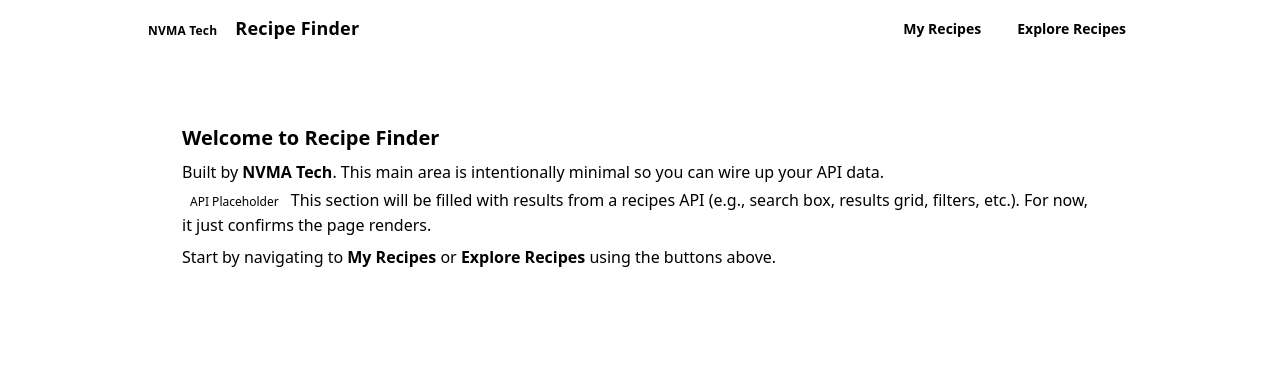
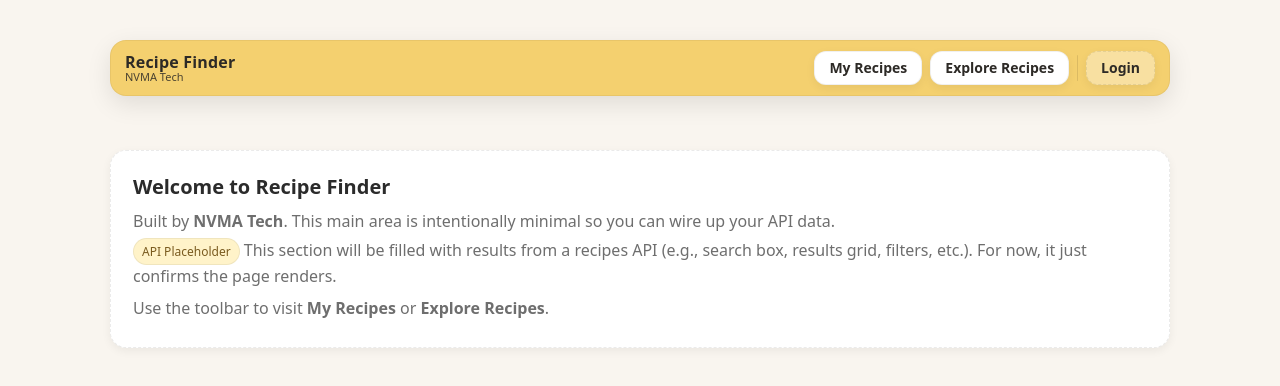
Before and after one commit to CS4800-Group8/Gather, a Next.js app: page / in a window 1280 px wide. Shown: the top 386 px of the page. Built offline with nearby package versions, Linux system fonts and the light colour scheme.

Commit message:
Init Commit: basic navbar and main area layout

```diff
--- a/src/app/globals.css
+++ b/src/app/globals.css
@@ -1,162 +1,158 @@
-]/* -------------------------------------------------------------------------
+/* -------------------------------------------------------------------------
    globals.css
    Purpose:
-     - Site-wide CSS that applies to every page.
-     - Sets colors, fonts, simple layout utilities, and component styles
-       used in our tiny demo (header, buttons, hero box).
-
-   Tips for newcomers:
-     - This file is imported once in app/layout.tsx and then affects the
-       entire app.
-     - You can safely add your own classes and variables here.
+     - Bright, friendly theme with a floating toolbar.
+     - No ARIA-dependent styles. Active nav state uses a plain "is-active" class.
 -------------------------------------------------------------------------- */
 
-/* Color variables and small design tokens */
+/* ===== Theme tokens ===== */
 :root {
-  --bg: #0f1115;
-  --panel: #151922;
-  --muted: #9aa4b2;
-  --text: #e8ecf1;
-  --primary: #4da3ff;
-  --primary-ink: #0b2038;
-  --border: #232838;
-  --hover: #1b2030;
-  --radius: 14px;
+  --bg: #F9F5EF;            /* light beige page background */
+  --paper: #ffffff;         /* card/paper surfaces */
+  --text: #2B2B2B;          /* main text color */
+  --muted: #6E6E6E;         /* helper/secondary text */
+
+  /* Amber toolbar */
+  --toolbar: #F4D06F;       /* warm amber */
+  --toolbar-ink: #2D2A26;   /* dark ink on amber */
+
+  --border: rgba(0, 0, 0, 0.08);
+  --radius: 16px;
+
+  /* Shadows */
+  --shadow-sm: 0 3px 10px rgba(0, 0, 0, 0.06);
+  --shadow-md: 0 8px 24px rgba(0, 0, 0, 0.10);
+  --shadow-lg: 0 14px 50px rgba(0, 0, 0, 0.12);
+
 }
 
-/* Box sizing makes width/height easier to reason about */
+/* ===== Base resets ===== */
 *,
 *::before,
-*::after {
-  box-sizing: border-box;
-}
+*::after { box-sizing: border-box; }
 
-html, body {
-  height: 100%;
-}
+html, body { height: 100%; }
 
-/* Base page styles */
 body {
   margin: 0;
   color: var(--text);
-  background: radial-gradient(1200px 600px at 80% -10%, #1a2234 0%, var(--bg) 55%),
-              var(--bg);
+  background: var(--bg);
   font-family: ui-sans-serif, system-ui, -apple-system, Segoe UI, Roboto, Helvetica, Arial, "Apple Color Emoji", "Segoe UI Emoji";
+  -webkit-font-smoothing: antialiased;
+  -moz-osx-font-smoothing: grayscale;
 }
 
-/* Links look like normal text by default; we style nav buttons manually */
-a {
-  color: inherit;
-  text-decoration: none;
-}
+a { color: inherit; text-decoration: none; }
 
-/* A centered container with max width + padding */
 .container {
-  max-width: 1000px;
+  max-width: 1100px;
   margin: 0 auto;
   padding: 20px;
 }
 
-/* ===== Header + Nav ===== */
-.header {
-  border-bottom: 1px solid var(--border);
-  backdrop-filter: saturate(130%) blur(6px);
-  position: sticky; /* stays visible when scrolling */
-  top: 0;
-  z-index: 10;
-  background: color-mix(in srgb, var(--bg) 85%, transparent);
+/* ===== Floating toolbar ===== */
+.toolbar-wrap {
+  position: sticky;
+  top: 12px;
+  z-index: 20;
+  padding: 8px 0;
 }
 
-.header__inner {
+.toolbar {
   display: flex;
   align-items: center;
   justify-content: space-between;
   gap: 16px;
-  padding: 14px 0;
+
+  background: var(--toolbar);
+  color: var(--toolbar-ink);
+  border-radius: var(--radius);
+  border: 1px solid rgba(0,0,0,0.05);
+  box-shadow: var(--shadow-md);
+  padding: 10px 14px;
 }
 
-.brand {
-  display: flex;
-  align-items: baseline;
-  gap: 10px;
-}
+/* Brand */
+.brand { display: flex; align-items: center; gap: 12px; }
 
-.brand__title {
-  font-weight: 700;
+.brand__title { display: flex; flex-direction: column; line-height: 1.05; }
+
+.brand__name {
+  font-weight: 800;
+  font-size: 16px;
   letter-spacing: 0.2px;
 }
 
-.brand__subtitle {
-  font-size: 12px;
-  color: var(--muted);
-  padding: 2px 8px;
-  border: 1px solid var(--border);
-  border-radius: 999px;
+.brand__subtitle { font-size: 11px; opacity: 0.85; padding:4; }
+
+/* Nav cluster */
+.toolbar__nav {
+  display: flex;
+  align-items: center;
+  gap: 8px;
+  flex-wrap: wrap;
 }
 
-.nav {
-  display: flex;
-  gap: 8px;
-}
-
-/* Simple button style for nav links */
+/* ===== Buttons / Links in toolbar ===== */
 .btn {
   display: inline-flex;
   align-items: center;
   gap: 8px;
-  padding: 8px 14px;
-  border-radius: var(--radius);
+  padding: 9px 14px;
+  border-radius: 12px;
   border: 1px solid var(--border);
-  background: var(--panel);
-  font-weight: 600;
+  background: rgba(255,255,255,0.55);
+  color: var(--toolbar-ink);
+  font-weight: 700;
   font-size: 14px;
   line-height: 1;
-  transition: background 0.2s ease, transform 0.04s ease;
+  transition: transform 0.05s ease, background 0.15s ease, box-shadow 0.15s ease;
+  box-shadow: var(--shadow-sm);
+  text-decoration-thickness: 2px;
+  text-underline-offset: 4px;
 }
 
 .btn:hover {
-  background: var(--hover);
+  background: rgba(255,255,255,0.75);
+  box-shadow: var(--shadow-md);
 }
 
-.btn:active {
-  transform: translateY(1px);
+.btn:active { transform: translateY(1px); }
+
+.btn--accent {
+  background: var(--paper);
+  border-color: rgba(0,0,0,0.06);
 }
 
-.btn--primary {
-  background: var(--primary);
-  color: var(--primary-ink);
-  border-color: color-mix(in srgb, var(--primary) 30%, var(--border));
+
+.btn--login {
+  background: rgba(255,255,255,0.35);
+  border-style: dashed;
 }
 
-.btn--primary:hover {
-  filter: brightness(1.08);
+/* Visual divider inside toolbar */
+.toolbar__spacer {
+  width: 1px;
+  height: 26px;
+  background: rgba(0,0,0,0.1);
+  border-radius: 1px;
 }
 
-/* ===== Main content area ===== */
-.main {
-  min-height: calc(100dvh - 72px);
-  display: grid;
-  place-items: start;
-}
 
-/* A simple framed box used on each page */
+/*  Main content area  */
+.main { min-height: calc(100dvh - 96px); }
+
 .hero {
-  margin-top: 24px;
+  margin-top: 18px;
   padding: 22px;
   border: 1px dashed var(--border);
   border-radius: var(--radius);
-  background: color-mix(in srgb, var(--panel) 70%, transparent);
+  background: var(--paper);
+  box-shadow: var(--shadow-sm);
 }
 
-.hero h2 {
-  margin: 0 0 10px;
-  font-size: 20px;
-}
-
-.hero p {
-  margin: 6px 0;
-  color: var(--muted);
-}
+.hero h2 { margin: 0 0 10px; font-size: 20px; }
+.hero p  { margin: 6px 0; color: var(--muted); }
 
 /* Small pill for labels like "API Placeholder" */
 .badge {
@@ -164,7 +160,7 @@ a {
   font-size: 12px;
   padding: 4px 8px;
   border-radius: 999px;
-  background: var(--hover);
-  border: 1px solid var(--border);
-  color: var(--muted);
+  background: #FFF3C9;
+  border: 1px solid rgba(0,0,0,0.06);
+  color: #7a5b1f;
 }
--- a/src/app/page.tsx
+++ b/src/app/page.tsx
@@ -1,3 +1,11 @@
+/**
+ * page.tsx (Home Page)
+ *   - The landing page for "/".
+ *   - Explains that the main content area will be filled by a recipes API.
+ *   - Take note of the "Badge" can use it later to signify if a user wants to like or favorite something
+ *   - Take note of <p> allows to turn the information displayed into segments for better styling (use style= {{ style-you-want }})
+ */
+
 export default function HomePage() {
   return (
     <section className="hero">
@@ -12,9 +20,10 @@ export default function HomePage() {
         filters, etc.). For now, it just confirms the page renders.
       </p>
       <p style={{ marginTop: 10 }}>
-        Start by navigating to <strong>My Recipes</strong> or{" "}
-        <strong>Explore Recipes</strong> using the buttons above.
+        Use the toolbar to visit <strong>My Recipes</strong> or{" "}
+        <strong>Explore Recipes</strong>.
       </p>
+
     </section>
   );
 }
--- a/src/components/Header.tsx
+++ b/src/components/Header.tsx
@@ -1,4 +1,9 @@
 "use client";
+/**
+ * Header.tsx
+ *   - Renders the floating toolbar on every page.
+ *   - Buttons: My Recipes, Explore Recipes, Login (placeholder for now).
+ */
 
 import Link from "next/link";
 import { usePathname } from "next/navigation";
@@ -7,40 +12,55 @@ import { siteConfig } from "@/lib/siteConfig";
 export default function Header() {
   const pathname = usePathname();
 
+  // Determine if a link is active for styling
+  const isActive = (href: string) =>
+    href === "/" ? pathname === "/" : pathname.startsWith(href);
+
   return (
-    <header className="header">
-      <div className="container header__inner">
+    <div className="toolbar-wrap">
+      <div className="container">
+        <div className="toolbar">
+          {/* Brand (title + company) — no logo */}
           <div className="brand">
-          <Link href="/" className="brand__title">
-            <span className="badge">{siteConfig.company}</span>
+            <div className="brand__title">
+              <Link href="/">
+                <span className="brand__name">{siteConfig.name}</span>
               </Link>
-          <Link href="/">
-            <h1 className="brand__title" style={{ fontSize: 18, margin: 0 }}>
-              {siteConfig.name}
-            </h1>
-          </Link>
+              <span className="brand__subtitle">{siteConfig.company}</span>
+            </div>
           </div>
 
-        <nav className="nav" aria-label="Primary">
-          {siteConfig.nav.map((item, idx) => {
-            const isActive =
-              item.href === "/"
-                ? pathname === "/"
-                : pathname.startsWith(item.href);
-            const primary = idx === 1; // make "Explore Recipes" pop a bit
-            return (
+          {/* Explicit nav buttons (three Links with href) */}
+          <nav className="toolbar__nav">
+            {/* My Recipes */}
             <Link
-                key={item.href}
-                href={item.href}
-                className={`btn ${primary ? "btn--primary" : ""}`}
-                aria-current={isActive ? "page" : undefined}
+              href="/my-recipes"
+              className={`btn btn--accent ${isActive("/my-recipes") ? "is-active" : ""}`}
             >
-                {item.label}
+              My Recipes
             </Link>
-            );
-          })}
+
+            {/* Explore Recipes */}
+            <Link
+              href="/explore-recipes"
+              className={`btn btn--accent ${isActive("/explore-recipes") ? "is-active" : ""}`}
+            >
+              Explore Recipes
+            </Link>
+
+            {/* Visual divider inside toolbar */}
+            <div className="toolbar__spacer" />
+
+            {/* Login placeholder (route not implemented yet) */}
+            <Link
+              href={siteConfig.loginHref}
+              className={`btn btn--login`}
+            >
+              Login
+            </Link>
           </nav>
         </div>
-    </header>
+      </div>
+    </div>
   );
 }
--- a/src/lib/siteConfig.ts
+++ b/src/lib/siteConfig.ts
@@ -1,10 +1,19 @@
+/**
+ * siteConfig.ts
+ *   - Central place for site-wide metadata and nav links.
+ *   - Keeps text/links out of components for easy maintenance.
+ *   - Easy access to all the data --> change this file to desired information and it will update across the application
+ */
 export const siteConfig = {
   name: "Recipe Finder",
   company: "NVMA Tech",
   description:
-      "A simple, extensible recipe finder by NVMA Tech. The main content area is intentionally left minimal so you can plug in your API results.",
+    "Bright, simple recipe finder by NVMA Tech. The main content is intentionally minimal so you can plug in your API results.",
   nav: [
     { href: "/my-recipes", label: "My Recipes" },
     { href: "/explore-recipes", label: "Explore Recipes" },
+    // You can add more nav items later here…
   ],
+  // Placeholder route (not yet implemented) to show where Login would go and put outside of nav because not sure if use it...
+  loginHref: "/login",
 };
```
Also changed, not shown: src/app/explore-recipes/page.tsx (added, +12 -0 lines), src/app/layout.tsx (+15 -1 lines), src/app/login/page.tsx (added, +13 -0 lines), src/app/my-recipes/page.tsx (added, +12 -0 lines), src/explore-recipes/page.tsx (deleted, +0 -11 lines), src/my-recipes/page.tsx (deleted, +0 -11 lines), 1 other file (tests, documents, lock files or other folders). Lines whose indentation alone changed are shown as unchanged.
